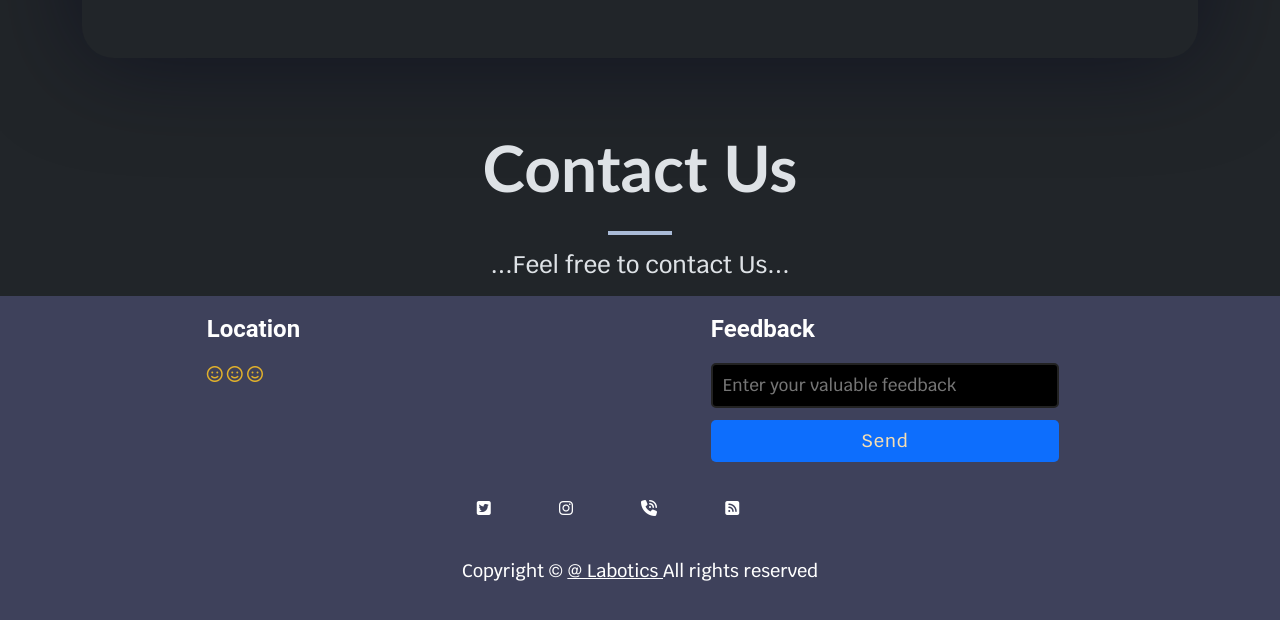
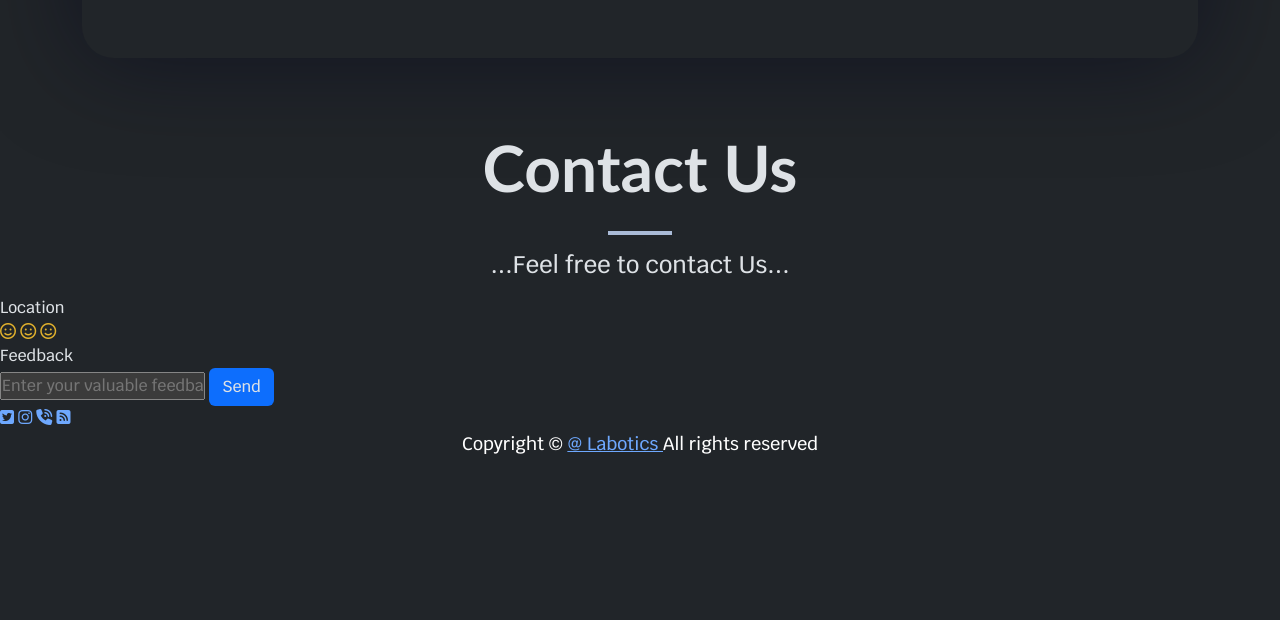
Before and after one commit to prajjwal2-3/laboticsui, a plain HTML site: page aftersignup.html in a window 1280 px wide. Shown: the part 2064-2684 px from the top of the page. After the commit the page ends 2537 px from the top, so only its background shows below. Drawn offline with Linux system fonts and the light colour scheme.

```diff
--- a/aftersignup.html
+++ b/aftersignup.html
@@ -25,7 +25,7 @@
       <div class="collapse navbar-collapse" id="navbarSupportedContent">
         <ul class="navbar-nav me-auto mb-2 mb-lg-0 mx-3">
           <li class="nav-item mx-2">
-            <a class="nav-link active" aria-current="page" href="#">Home</a>
+            <a class="nav-link active" aria-current="page" href="aftersignup.html">Home</a>
           </li>
           <li class="nav-item mx-1">
             <a class="nav-link" href="about.html">About</a>
--- a/style.css
+++ b/style.css
@@ -195,121 +195,3 @@
 .empty{
     width: 50%;
 }
-footer .footer-1 {
-    width: 100%;
-    position: relative;
-    bottom: 0;
-    left: 0;
-    background:#3e415b;
-  }
-
-  footer .content {
-    /* max-width: 1350px; */
-    margin: auto;
-    padding: 15px;
-    display: flex;
-
-    justify-content: space-evenly;
-
-  }
-
-  footer .content p,
-  a {
-    color: #fff;
-  }
-
-  footer .content .box {
-    width: 33%;
-    transition: all 0.4s ease;
-  }
-
-  footer .content .topic {
-    font-size: 1.5rem;
-    font-weight: 600;
-    color: #fff;
-    margin-bottom: 16px;
-    font-family: 'Roboto', sans-serif;
-  }
-
-  footer .content p {
-    text-align: justify;
-    font-family: 'Roboto', sans-serif;
-  }
-
-  .lower{
-    max-width: 1350px;
-    margin: auto;
-    padding: 20px;
-    display: flex;
-    flex-direction: column;
-  }
-
-  .lower .social-container{
-    max-width: 1350px;
-    height: 60px;
-    display: flex;
-    justify-content: center;
-  }
-
-
-
-  .lower .topic a{
-    font-size: 22px ;
-    font-weight: 600;
-    color: #fff;
-    margin-bottom: 16px;
-    font-family: 'Roboto', sans-serif;
-  }
-
-  footer .content .middle {
-    padding-left: 50px;
-    padding-right: 50px;
-  }
-
-  footer .content .middle a {
-    line-height: 32px;
-    font-size: 16px;
-    /* font-family: cursive; */
-    font-family: 'Roboto', sans-serif;
-    color: rgb(147, 238, 245);
-  }
-
-  footer .content .right input[type="text"] {
-    height: 45px;
-    width: 100%;
-    outline: none;
-    color: #d9d9d9;
-    background: #000;
-    border-radius: 5px;
-    padding-left: 10px;
-    font-size: 17px;
-    border: 2px solid #222222;
-  }
-  footer .content .right input[type="text"]:focus{
-    box-shadow: 0px 0px 2px wheat;
-    border: none;
-  }
-  footer .content .right .btn{
-    height: 42px;
-    width: 100%;
-    font-size: 18px;
-    color: wheat;
-
-    outline: none;
-    border-radius: 5px;
-    letter-spacing: 1px;
-    cursor: pointer;
-    margin-top: 12px;
-
-    transition: all 0.3s ease-in-out;
-  }
-  .content .right .btn:hover {
-    background: none;
-    color: #eb2f06;
-    font-weight: bold;
-    border: 1px solid #eb2f06;
-    transition-delay: .2s;
-  }
-  .gap{
-    padding-right: 4rem;
-  }
```
Also changed, not shown: index.html (+67 -2 lines), search.html (+1 -1 lines).
